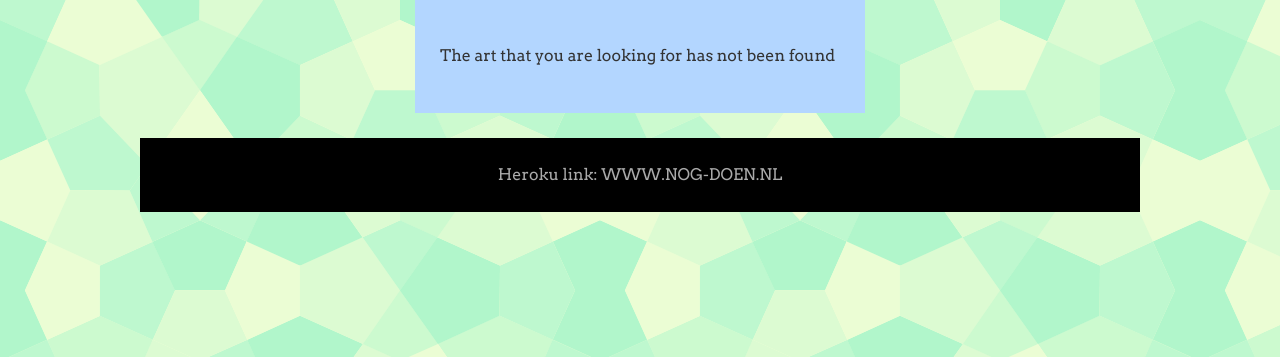
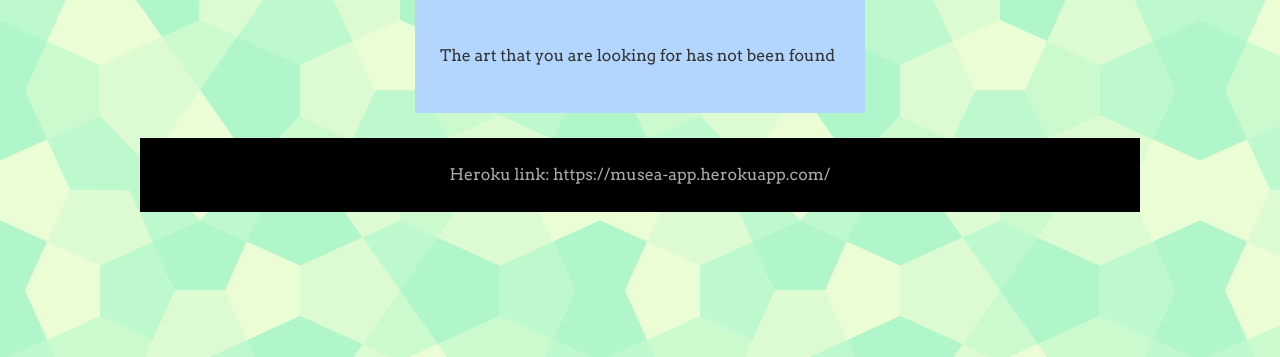
Before and after one commit to HertzBot/museapp, a Node server app: page /items/1 in a window 1280 px wide. Shown: the part 110-467 px from the top of the page. Run offline with Node 20, Linux system fonts and the light colour scheme.

Commit message:
footer url gewijzigd

```diff
--- a/views/footer.ejs
+++ b/views/footer.ejs
@@ -1,4 +1,4 @@
-<footer>Heroku link: WWW.NOG-DOEN.NL </footer>
+<footer>Heroku link: https://musea-app.herokuapp.com/</footer>
   <script src="/js/template.js"></script>
   </body>
 </html>
```
